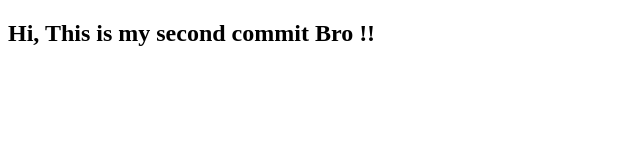
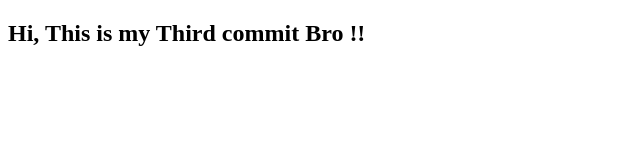
Before and after one commit to Mrityunjay1198/LeaningGit, a plain HTML site: page index.html in a window 1280 px wide. Shown: the full height of the page, 0-640 px from the left. Drawn offline with Linux system fonts and the light colour scheme.

Commit message:
third commit

```diff
--- a/index.html
+++ b/index.html
@@ -6,6 +6,6 @@
     <title>Document</title>
 </head>
 <body>
-    <h2>Hi, This is my second commit Bro !!</h2>
+    <h2>Hi, This is my Third commit Bro !!</h2>
 </body>
 </html>
```
